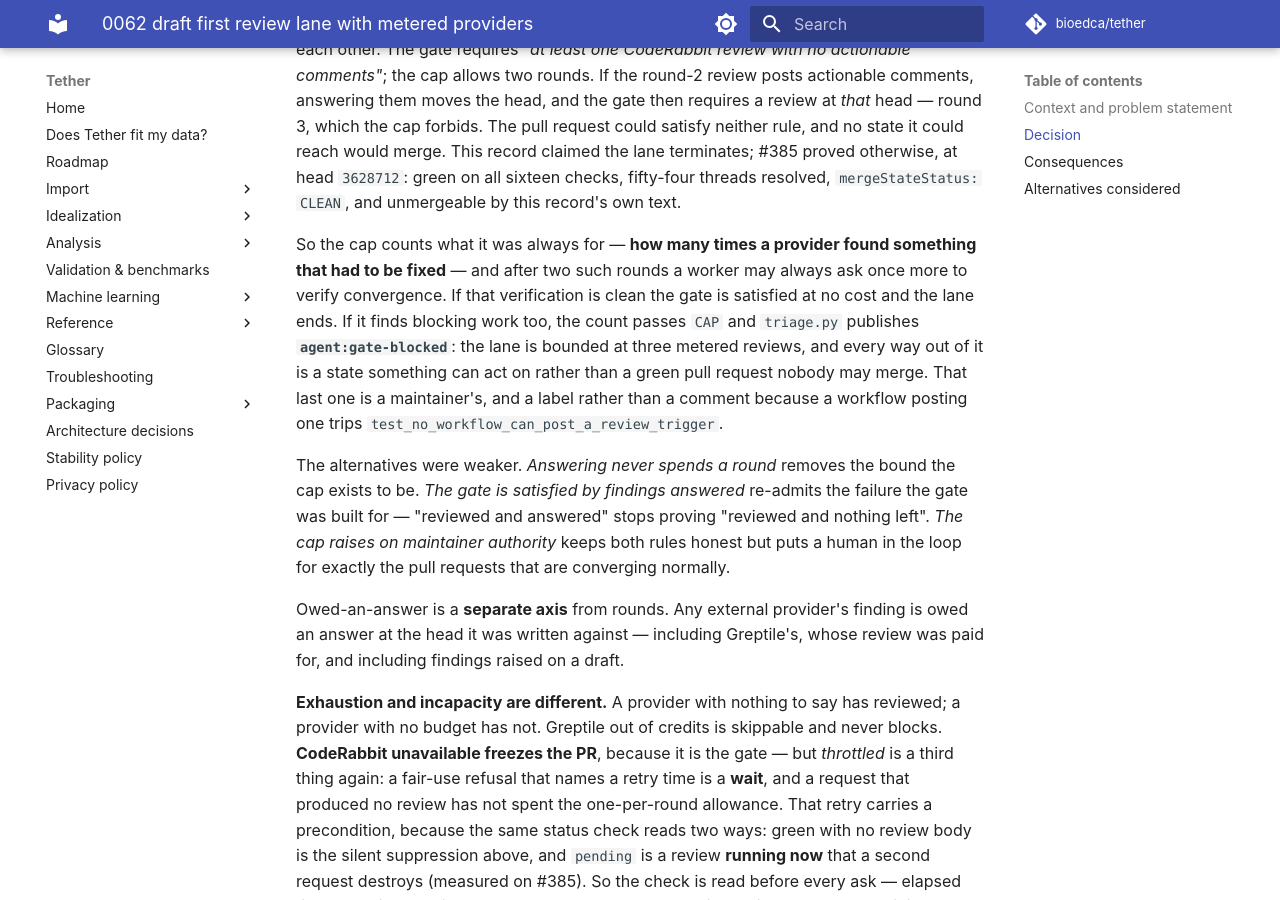
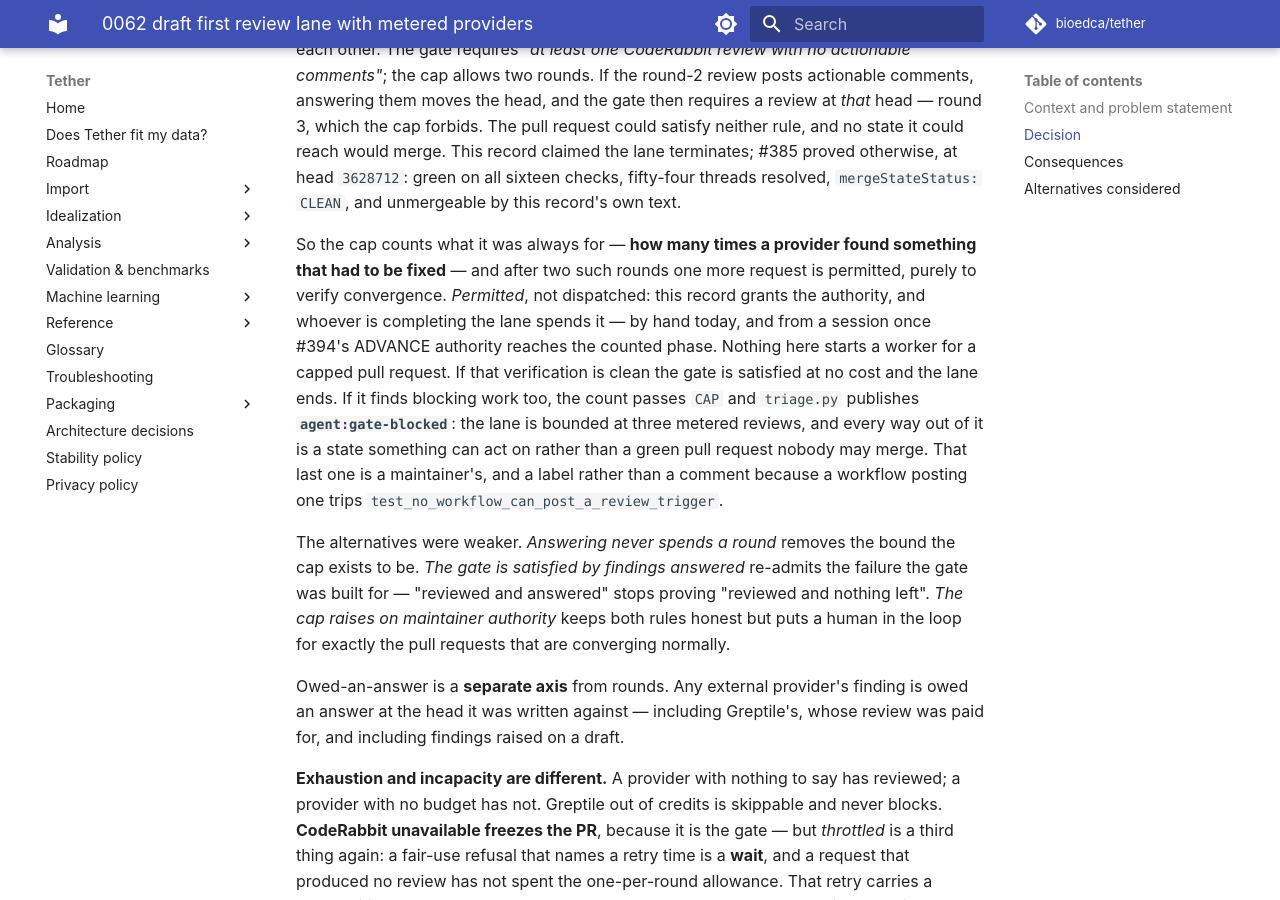
Before and after one commit to bioedca/tether, an MkDocs documentation site: the page built from docs/adr/0062-draft-first-review-lane-with-metered-providers.md, in a window 1280 px wide and 900 px high, scrolled down 1678 px. Built offline with MkDocs 1.6.1 and Material for MkDocs 9.7.7, drawn with Linux system fonts in a browser that asks for light colours; comment, search, counter and statistics services are not loaded; the version menu is left out.

Commit message:
fix(agents): carry the convergence-check exception into the worker's own contract
Two findings from an adversarial audit of the composed eight, both about this change being true
in some texts and not others.

The stop-list was rewritten in AGENTS.md, CLAUDE.md and docs/agents/review.md but left standing in
`SKILL.md`, which every worker reads: "Never post a review-request comment on a PR carrying
`agent:review-capped`". A compliant worker obeys the text it is given, so the deadlock this PR
exists to break stayed closed. That rule now names `agent:gate-blocked`, which is the label that
really does mean stop, and the capped case states the one permitted request.

ADR-0062 said "a worker may always ask once more", which no code on this branch does - the ADVANCE
machinery is #394's, and this record already says the lane is hand-driven until that lands. It now
says the authority is PERMITTED rather than dispatched, and names who spends it today and what
would change that.

```diff
--- a/docs/adr/0062-draft-first-review-lane-with-metered-providers.md
+++ b/docs/adr/0062-draft-first-review-lane-with-metered-providers.md
@@ -66,7 +66,10 @@ all sixteen checks, fifty-four threads resolved, `mergeStateStatus: CLEAN`, and
 record's own text.
 
 So the cap counts what it was always for — **how many times a provider found something that had to
-be fixed** — and after two such rounds a worker may always ask once more to verify convergence. If
+be fixed** — and after two such rounds one more request is permitted, purely to verify convergence.
+*Permitted*, not dispatched: this record grants the authority, and whoever is completing the lane
+spends it — by hand today, and from a session once #394's ADVANCE authority reaches the counted
+phase. Nothing here starts a worker for a capped pull request. If
 that verification is clean the gate is satisfied at no cost and the lane ends. If it finds blocking
 work too, the count passes `CAP` and `triage.py` publishes **`agent:gate-blocked`**: the lane is
 bounded at three metered reviews, and every way out of it is a state something can act on rather
```
Also changed, not shown: .agents/skills/tether-worker/SKILL.md (+7 -3 lines).
